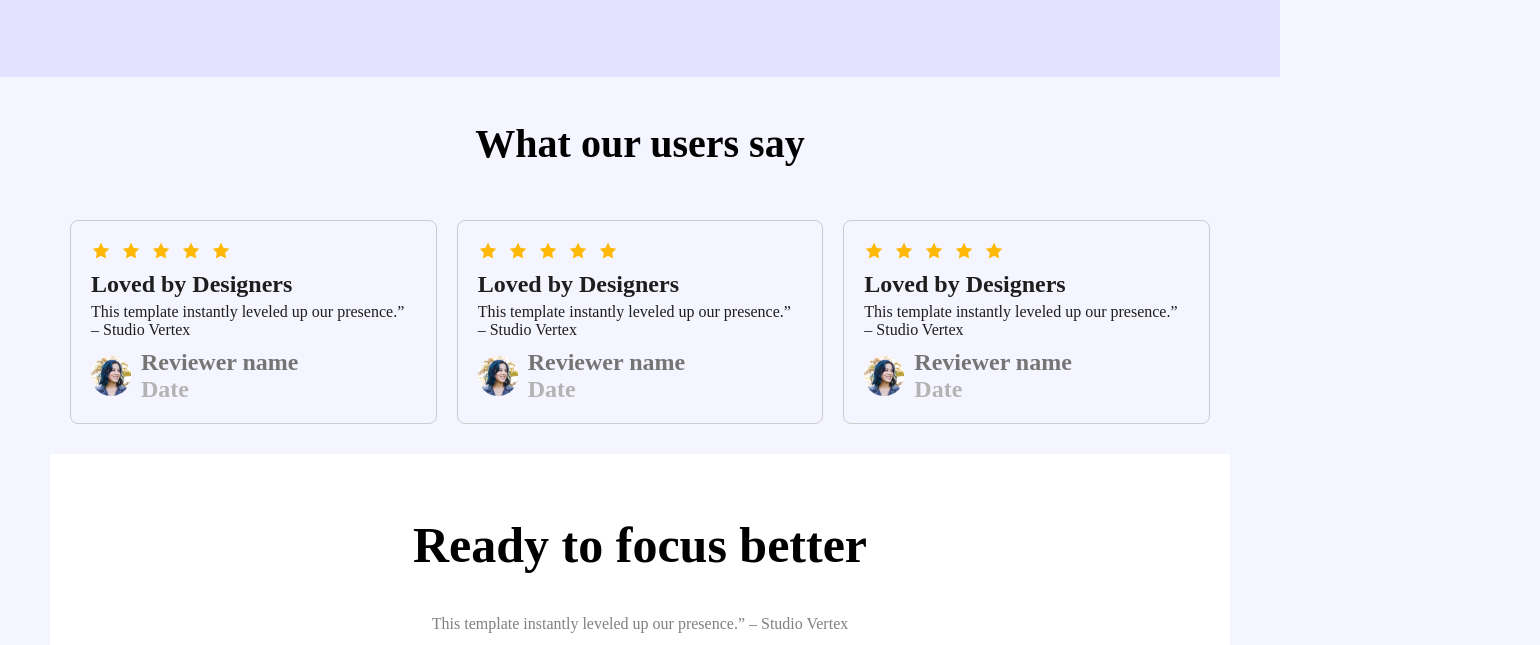
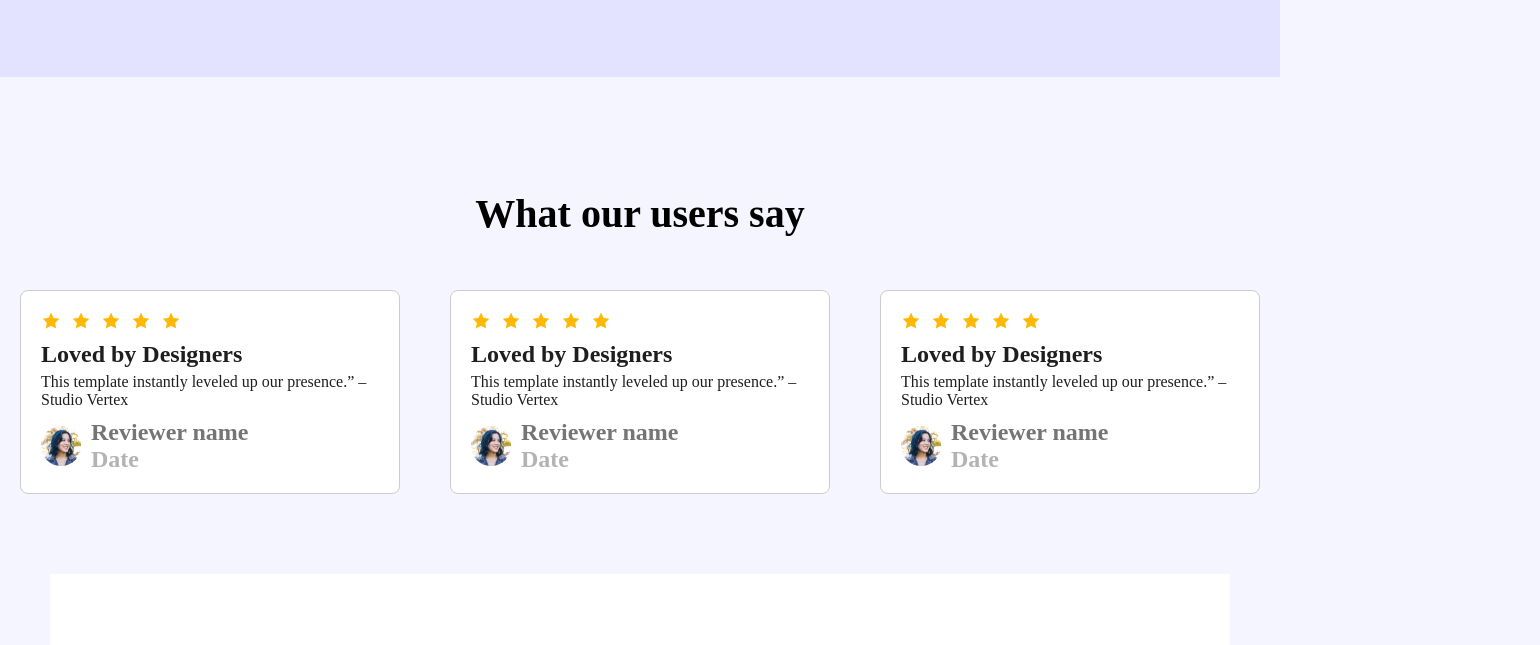
Before and after one commit to Tanvir-Soft/Assignment-One, a plain HTML site: page index.html in a window 1280 px wide. Shown: the part 1702-2347 px from the top of the page, 1540 px wide, since content can reach past the window. Drawn offline with Linux system fonts and the light colour scheme.

Commit message:
some changes

```diff
--- a/index.html
+++ b/index.html
@@ -8,12 +8,12 @@
     <link rel="stylesheet" href="style.css">
 </head>
 
-<body style="padding: 0px; margin: 0px; background-color: rgba(78, 71, 255, 0.05);">
+<body style="padding: 0px; margin: 0px;  background-color: rgba(78, 71, 255, 0.05);">
 
     <main style="padding: 0px; margin: 0px;">
         <div style="background-image:url(./Assets/Hero-bg.png)">
             <nav
-                style="display: flex; padding-top: 50px; padding-left: 150px; padding-right: 150px; align-items: center; justify-content: space-between; ">
+                style="display: flex; padding-top: 50px; padding-left: 150px; padding-right: 150px; align-items: center; justify-content: space-between;  ">
 
                 <div>
                     <img src="./LOGO.png" alt="">
@@ -38,8 +38,9 @@
 
 
         </div>
-        <section
-            style="display: flex;padding-right:200px;padding-left: 200px; padding-bottom: 100px; font-size: 20px ; width: 1140px;align-items: center; justify-content: space-between;">
+   <div style="display: flex; align-items: center; justify-content: center;" >
+         <section
+            style="display: flex; padding-right:200px;  padding-left: 200px; padding-bottom: 100px; font-size: 20px ; width: 1140px; align-items: center; justify-content: center;">
             <div>
                 <h2 style="font-size: 42px;font-weight: 1140;">See It in Action</h2>
                 <p style="font-size: 24;">Explore the live preview and imagine your <br>brand in this bold new look.</p>
@@ -54,9 +55,10 @@
                 <img src="./image 1 (1).png" alt="">
             </div>
         </section>
+   </div>
 
  <div style="display: flex; align-items: center; justify-content: center;">
-         <section style="width: 1140px ;padding: 80px;background-color: rgba(78, 71, 255, 0.1); ">
+         <section style="width: 1140px; padding: 80px; background-color: rgba(78, 71, 255, 0.1); ">
             <div>
                 <h3 style="font-size: 38px; text-align: center;">Joined Thousands of Productive Users</h3>
                 <div style="display: flex ;align-items: center;justify-content: space-between;">
@@ -86,13 +88,13 @@
 
 
 
-<div style="display: flex; flex-direction: column; padding: 10px; align-items: center; justify-content: center" >
-  <h2 style="font-size: 40px;">What our users say</h2>
-        <section style="padding: 20px; width: 1140px; ;">
-  <div style="display: flex; justify-content: space-between; gap: 20px;">
+<div style="display: flex; flex-direction: column; align-items: center; justify-content: center" >
+  <h2 style="font-size: 40px; padding-top: 80px;">What our users say</h2>
+        <section style=" width: 1240px; padding-top: 20px; padding-bottom: 80px;">
+  <div style="display: flex; justify-content: space-between; gap: 50px;">
 
     <!-- Card 1 -->
-    <div style="flex: 1; border: 1px solid #ccc; padding: 20px; border-radius: 8px;">
+    <div style="flex: 1; border: 1px solid #ccc; background-color: #FFFFFF; padding: 20px; border-radius: 8px;">
       <div style="display: flex; gap: 10px; margin-bottom: 10px;">
         <img src="./Star.png" alt="">
         <img src="./Star.png" alt="">
@@ -114,7 +116,7 @@
     </div>
 
     <!-- Card 2 -->
-    <div style="flex: 1; border: 1px solid #ccc; padding: 20px; border-radius: 8px;">
+    <div style="flex: 1; border: 1px solid #ccc; background-color: #FFFFFF; padding: 20px; border-radius: 8px;">
       <div style="display: flex; gap: 10px; margin-bottom: 10px;">
         <img src="./Star.png" alt="">
         <img src="./Star.png" alt="">
@@ -136,7 +138,7 @@
     </div>
 
     <!-- Card 3 -->
-    <div style="flex: 1; border: 1px solid #ccc; padding: 20px; border-radius: 8px;">
+    <div style="flex: 1; border: 1px solid #ccc; padding: 20px; background-color: #FFFFFF; border-radius: 8px;">
       <div style="display: flex; gap: 10px; margin-bottom: 10px;">
         <img src="./Star.png" alt="">
         <img src="./Star.png" alt="">
@@ -184,7 +186,7 @@
 
 
 
-<section style="padding: 40px; max-width: 1200px; margin: 0 auto;">
+<section style="padding: 40px; max-width: 1140px; margin: 0 auto;">
   <div style="display: flex; gap: 60px; align-items: center;">
     <div style="flex: 1;">
       <h1 style="font-size: 97px; line-height: 1.1; margin: 0;">Let's Get in Touch</h1>
```
